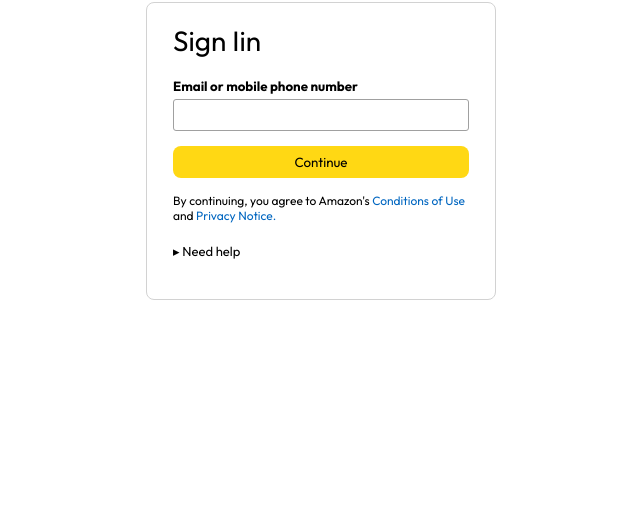
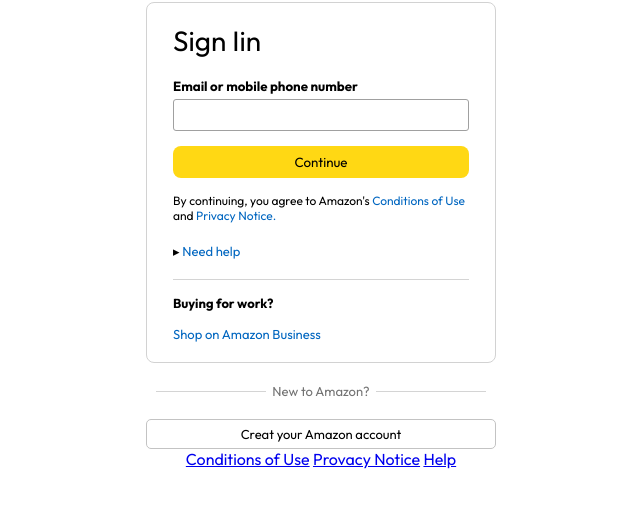
Before and after one commit to UmeshIsu/Amazon-Clone, a plain HTML site: page signin.html in a window 1280 px wide. Shown: the part 72-580 px from the top of the page, without its empty margins (319-959 px from the left). Drawn offline with Linux system fonts and the light colour scheme.

Commit message:
updates sin sign in

```diff
--- a/signin.css
+++ b/signin.css
@@ -70,3 +70,42 @@ body{
     font-size: 13px;
     margin: 20px 0;
 }
+.signin-container hr{
+    border: none;
+    height: 1px;
+    background: #d4d4d4;
+}
+.signin-container h4{
+    font-size: 13px;
+    margin: 15px 0;
+}
+.signin-business{
+    font-size: 13px;
+}
+.signin-bottom{
+    width: 350px;
+    font-size: 13px;
+    color: #737373;
+    margin: 20px auto;
+    display: flex;
+    align-items: center;
+    justify-content: center;
+    gap: 6px;
+}
+.signin-bottom hr{
+    border: none;
+    height: 1px;
+    background: #d4d4d4;
+    width: 110px;
+}
+.signup-btn{
+    width: 350px;
+    height: 30px;
+    font-size: 13px;
+    background: white;
+    border-radius: 5px;
+    border: 1px solid #c3c3c3;
+}
+.signup-btn:hover{
+    background: #f1f1f1;
+}
--- a/signin.html
+++ b/signin.html
@@ -15,7 +15,24 @@
         <button>Continue</button>
         <p class="sign-conditions">By continuing, you agree to Amazon's
              <span>Conditions of Use</span> and <span>Privacy Notice.</span></p>
-        <p class="signin-help">&#9656 Need help</p>
+        <p class="signin-help">&#9656 <span>Need help</span></p>
+        <hr>
+        <h4>Buying for work?</h4>
+        <p class="signin-business"><span>Shop on Amazon Business</span></p>
     </div>
+    <div class="signin-bottom">
+        <hr>
+        <p>New to Amazon?</p>
+        <hr>
+    </div>
+    <button class="signup-btn">Creat your Amazon account</button>
+    <footer>
+        <div class="footer-links">
+            <a href="#">Conditions of Use</a>
+            <a href="#">Provacy Notice</a>
+            <a href="#">Help</a>
+
+        </div>
+    </footer>
 </body>
 </html>
```
